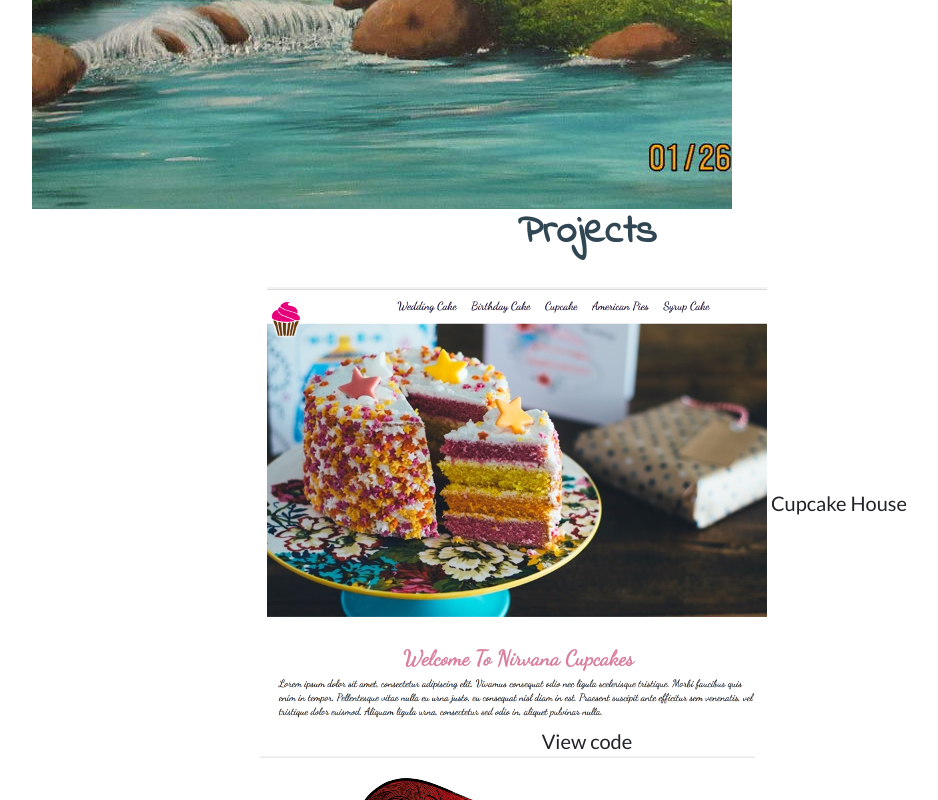
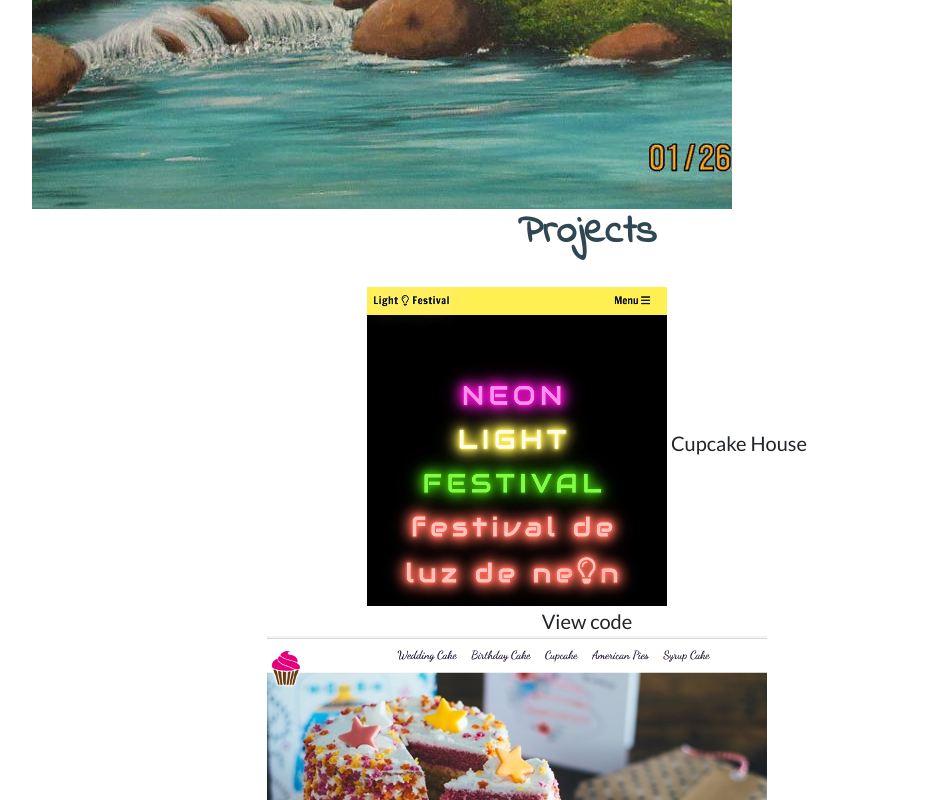
Before and after one commit to karnawis/sue2kittie_archived_bootstrap-sura-website, a website: page portfolio.html in a window 1280 px wide. Shown: the part 11200-12000 px from the top of the page, without its empty margins (53-991 px from the left). Drawn offline with nearby package versions, Linux system fonts and the light colour scheme.

Commit message:
Adding neon light project to portfolio

```diff
--- a/portfolio.html
+++ b/portfolio.html
@@ -147,6 +147,14 @@
                 <div class="col-lg-12 text-center">
                     <div class="grid">
                         <div class="grid-item">
+                            <a href="https://www.sura.me/projects/neon-lights/">
+                                <img src="img/portfolio/project/project-neon-light.png" alt="neon light festival project">
+                                Cupcake House
+                            </a>
+                            <br>
+                            <a href="https://github.com/sue2kittie/cupcakes">View code</a>
+                        </div>
+                        <div class="grid-item">
                             <a href="https://sue2kittie.github.io/cupcakes/">
                                 <img src="img/portfolio/project/thumb-cake.png" alt="cake website by sura karnawi">
                                 Cupcake House
```
Also changed, not shown: img/portfolio/project/project-neon-light.png (added).
